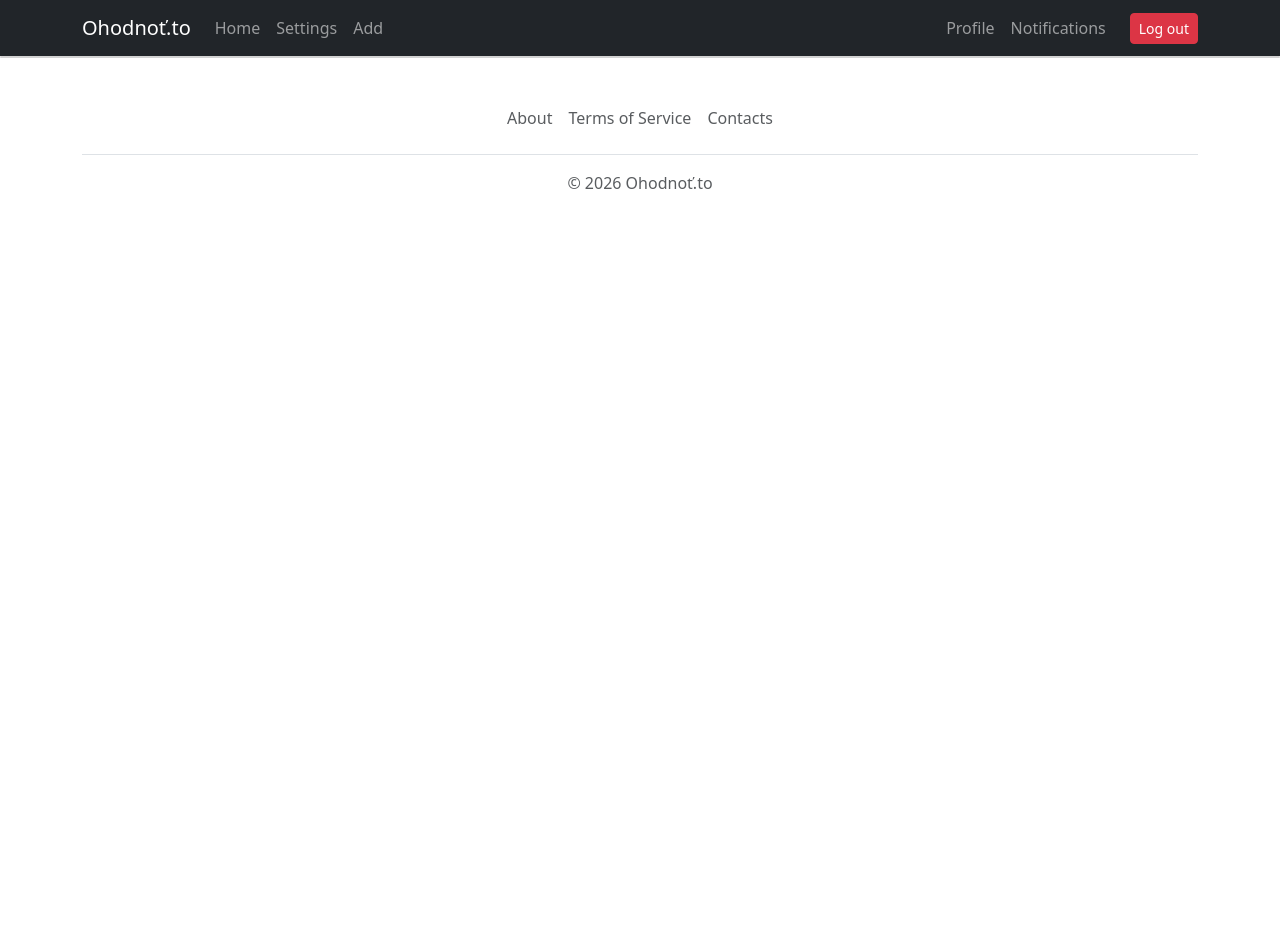
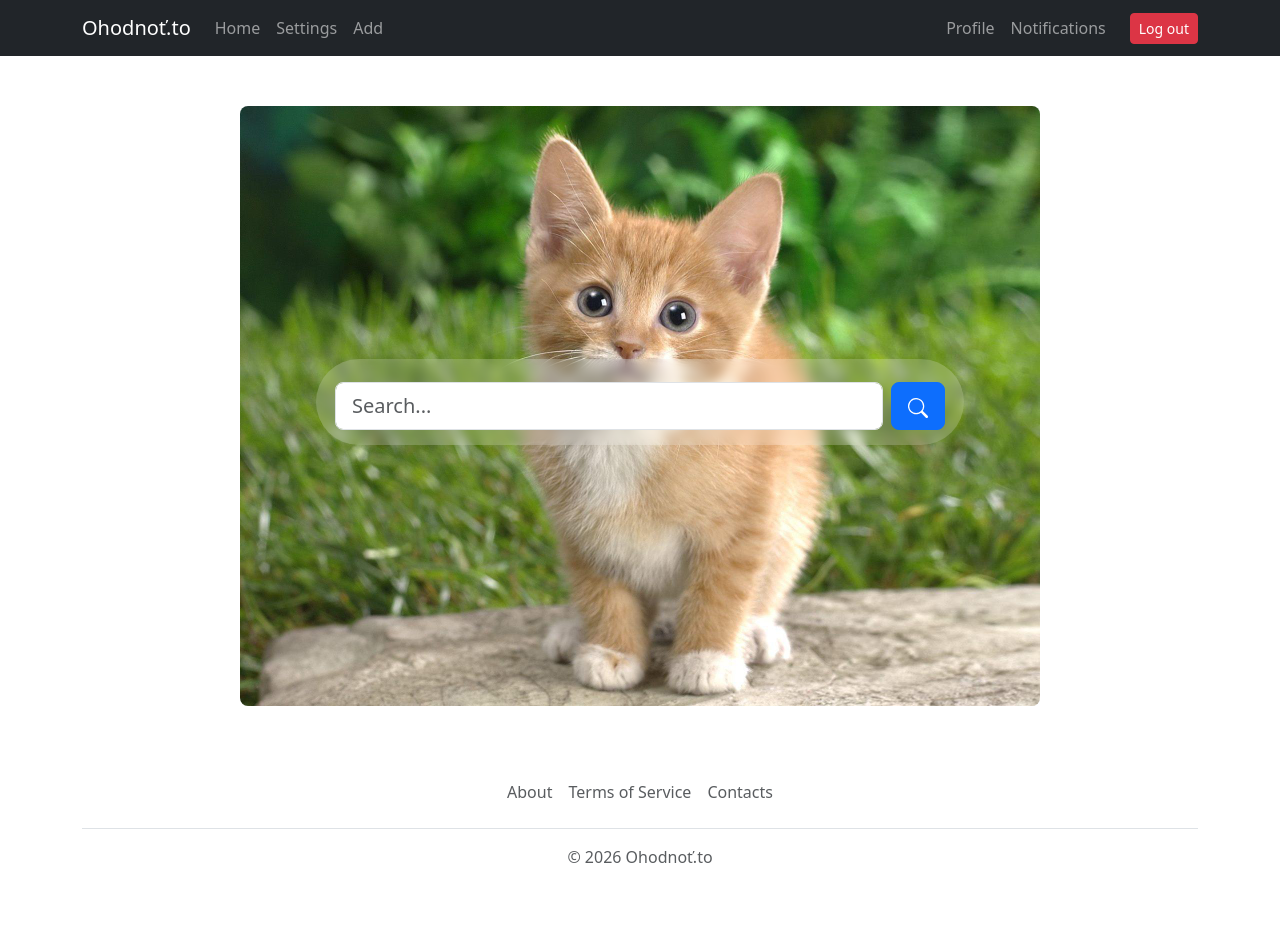
Before and after one commit to gyarab/2025_wt_prj_kvapil, a Django app: page / in a window 1280 px wide. Before the commit the page ends 189 px from the top, so only its background shows below. Run offline with Django 5.2, Linux system fonts and the light colour scheme.

Commit message:
added a bash script to start server; tried to add a search bar in home.html; improved base.html

```diff
--- a/prj/app/templates/home.html
+++ b/prj/app/templates/home.html
@@ -1,11 +1,62 @@
 {% extends "base.html" %}
 {% load static %}
 {% block content %}
-<!-- <img src="{% static 'mnau.png' %}" alt="Mňau" class="img-fluid mx-auto d-block mt-5"> -->
-<div class="card">
-    <img src="" class="card-img">
-    <div class="card-img-overlay">
-        <img src="" alt="">
+<style>
+    /* Container that holds both the image and the input */
+    .hero-container {
+        position: relative;
+        width: 100%;
+        max-width: 800px; /* Adjust based on your layout */
+        margin: 50px auto;
+    }
+
+    /* The background image */
+    .mnauimg {
+        width: 100%;
+        height: auto;
+        display: block;
+        border-radius: 8px; /* Optional: adds rounded corners */
+    }
+
+    /* The overlaying search bar */
+    .search-overlay {
+        position: absolute;
+        top: 50%;
+        left: 50%;
+        transform: translate(-50%, -50%);
+        width: 80%; /* Adjust how wide you want the search bar to be */
+        z-index: 2;
+    }
+
+    /* Optional: semi-transparent background for the row to pop */
+    .search-row {
+        background: rgba(255, 255, 255, 0.2);
+        padding: 15px;
+        border-radius: 50px;
+        backdrop-filter: blur(5px); /* Glossy effect */
+    }
+</style>
+
+<div>
+    <h1 hidden>Welcome to Ohodnoť.to</h1>
+
+    <div class="hero-container">
+        <img src="{% static 'mnau.png' %}" alt="Mňau" class="mnauimg">
+
+        <div class="search-overlay">
+            <div class="row g-2 justify-content-center align-items-center search-row sticky-bottom">
+                <div class="col">
+                    <input type="text" class="form-control form-control-lg" placeholder="Search...">
+                </div>
+                <div class="col-auto">
+                    <button class="btn btn-primary btn-lg">
+                        <svg xmlns="http://www.w3.org/2000/svg" width="20" height="20" fill="currentColor" class="bi bi-search" viewBox="0 0 16 16">
+                            <path d="M11.742 10.344a6.5 6.5 0 1 0-1.397 1.398h-.001q.044.06.098.115l3.85 3.85a1 1 0 0 0 1.415-1.414l-3.85-3.85a1 1 0 0 0-.115-.1zM12 6.5a5.5 5.5 0 1 1-11 0 5.5 5.5 0 0 1 11 0" />
+                        </svg>
+                    </button>
+                </div>
+            </div>
+        </div>
     </div>
 </div>
 {% endblock %}
```
Also changed, not shown: prj/app/templates/base.html (line endings or trailing spaces), 1 other file.
